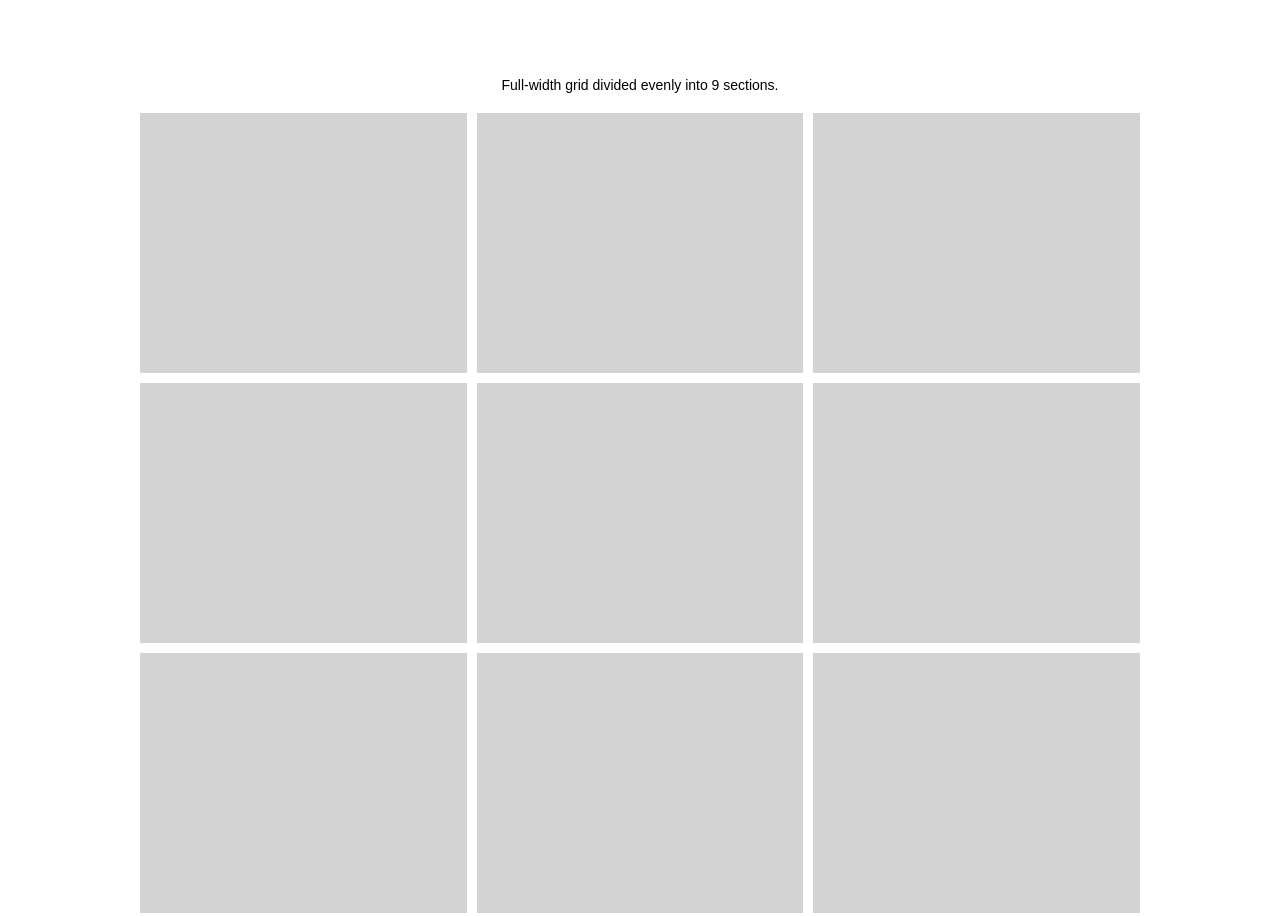
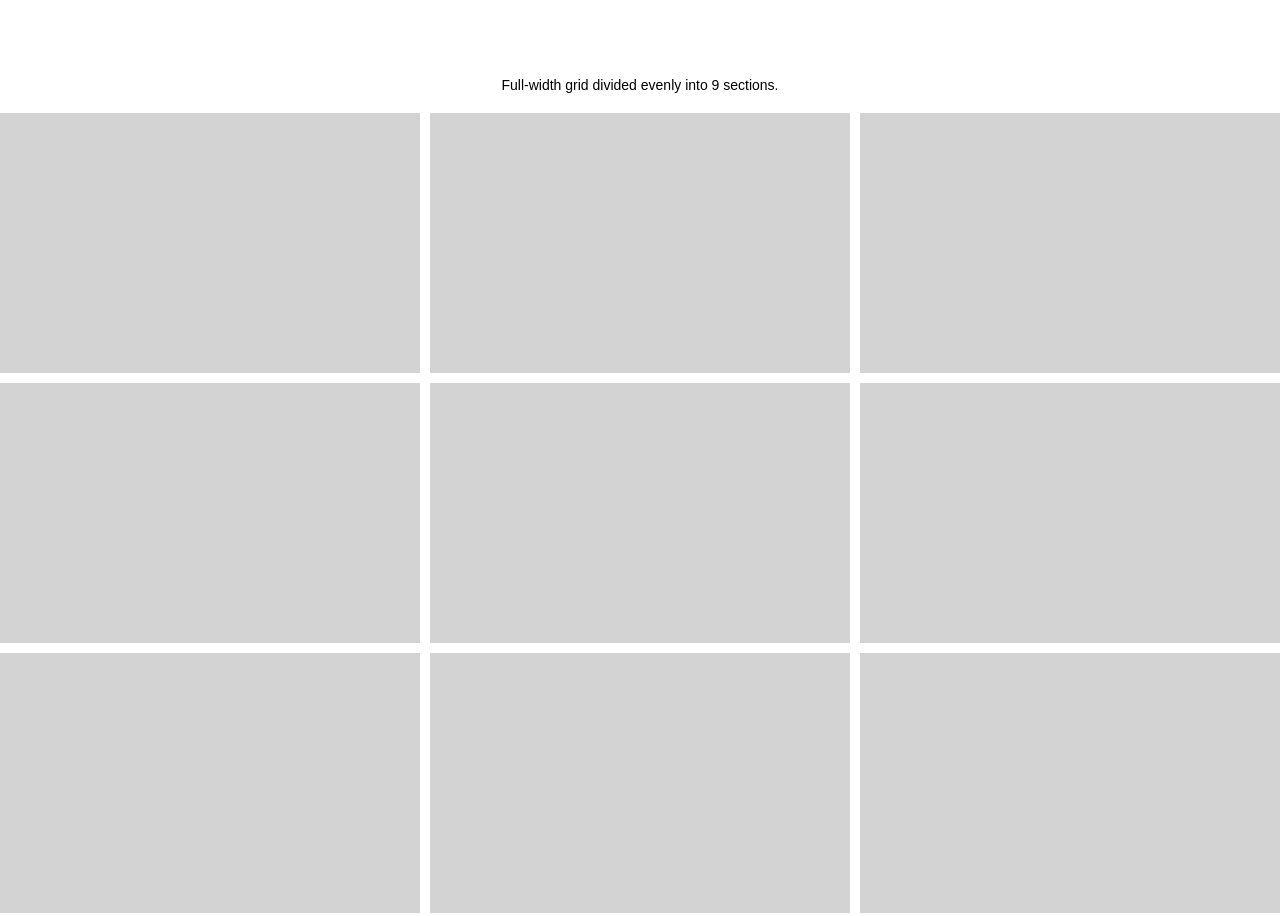
Before and after one commit to pixelscript-io/the-grid, a plain HTML site: page docs/index.html in a window 1280 px wide. Shown: the part 1805-2721 px from the top of the page. Drawn offline with Linux system fonts and the light colour scheme.

Commit message:
Added examples

```diff
--- a/docs/index.html
+++ b/docs/index.html
@@ -44,7 +44,7 @@
       </div>
 
       <p>Full-width grid divided evenly into 9 sections.</p>
-      <div class="grid fill-height fixed-width center-grid">
+      <div class="grid fill-height">
         <div class="col col-1-4 row-1-4"></div>
         <div class="col col-5-8 row-1-4"></div>
         <div class="col col-9-12 row-1-4"></div>
```
